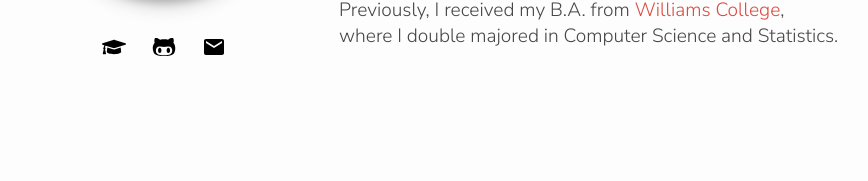
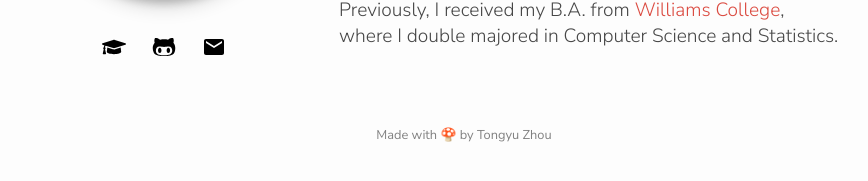
Before and after one commit to eutopi/eutopi.github.io, a React (Create React App) app: page / in a window 1280 px wide. Shown: the part 353-534 px from the top of the page, without its empty margins (176-1044 px from the left). Built offline with nearby package versions, Linux system fonts and the light colour scheme.

Commit message:
add transition and opacity

```diff
--- a/package.json
+++ b/package.json
@@ -1,6 +1,6 @@
 {
   "name": "new-website",
-  "homepage": "https://eutopi.github.io/new-website/",
+  "homepage": "https://eutopi.github.io/",
   "version": "0.1.0",
   "private": true,
   "dependencies": {
--- a/src/App.js
+++ b/src/App.js
@@ -1,5 +1,5 @@
 import React, { Component } from 'react';
-import {BrowserRouter, Route, Switch} from "react-router-dom";
+import {HashRouter, BrowserRouter, Route, Switch} from "react-router-dom";
 import { About } from "./pages/about";
 import { Publications } from "./pages/pubs";
 import { Misc } from "./pages/misc";
@@ -14,7 +14,7 @@ class App extends Component {
   render() {
     return (
       <div className="App">
-        <BrowserRouter basename={process.env.PUBLIC_URL} onUpdate={() => window.scrollTo(0, 0)}>
+        <HashRouter basename={process.env.PUBLIC_URL} onUpdate={() => window.scrollTo(0, 0)}>
           <Switch>
             <Route path='/publications' component={Publications}/>
             <Route path='/misc/gloaw' component={Gloaw}/>
@@ -23,7 +23,7 @@ class App extends Component {
             <Route path='/misc' component={Misc}/>
             <Route path='/' component={About}/>
           </Switch>
-        </BrowserRouter>
+        </HashRouter>
       </div>
     )
   }
--- a/src/index.css
+++ b/src/index.css
@@ -6,7 +6,6 @@ body {
   background-color: #fdfdfd;
 }
 
-
 code {
   font-family: source-code-pro, Menlo, Monaco, Consolas, 'Courier New',
     monospace;
--- a/src/pages/about.js
+++ b/src/pages/about.js
@@ -43,6 +43,9 @@ export class About extends Component {
                         </div>
                         </div>
                     </div>
+                    <div className="flex-row flex-center footer">
+                        <div className="bottom">Made with 🍄 by Tongyu Zhou</div>
+                    </div>
                 </div>
         )
     }
--- a/src/pages/main.css
+++ b/src/pages/main.css
@@ -10,7 +10,6 @@ a:visited {
 a:hover {
     color: gray;
 }
-
 
 .flex-row {
     display: flex;
@@ -52,6 +51,8 @@ a:hover {
     margin-top: -5px;
     font-size: 0.8em;
     color: gray;
+    bottom: 0;
+    left: 0;
 }
 
 .gallery {
@@ -80,10 +81,9 @@ a:hover {
 }
 
 .topbar-style {
-    background-color: white;
+    background-color: rgba(255, 255, 255, 0.8);
     width: 100%;
     position: fixed;
-    opacity: 95%;
 }
 
 .topbar-label {
@@ -168,6 +168,12 @@ a:hover {
     text-align: center;
 }
 
+.bottom {
+    position: absolute;
+    bottom: 0;
+    padding: 50px;
+}
+
 .dont-center {
     text-align: left;
 }
@@ -223,8 +229,11 @@ hr.gray {
 }
 
 .cards-img:hover {
-    opacity: 60%;
+    /* opacity: 60%; */
     cursor: pointer;
+    transition: 0.5s ease;
+    -webkit-transform: scale(0.95);
+	transform: scale(0.95);
 }
 
 .hidden {
--- a/src/pages/misc.js
+++ b/src/pages/misc.js
@@ -55,6 +55,9 @@ export class Misc extends Component {
                                 </div>
                             </div>
                     </div>
+                    <div className="flex-row flex-center footer">
+                        <div className="bottom">Made with 🍄 by Tongyu Zhou</div>
+                    </div>
                 </div>
         )
     }
```
Also changed, not shown: 1 other file (tests, documents, lock files or other folders).
